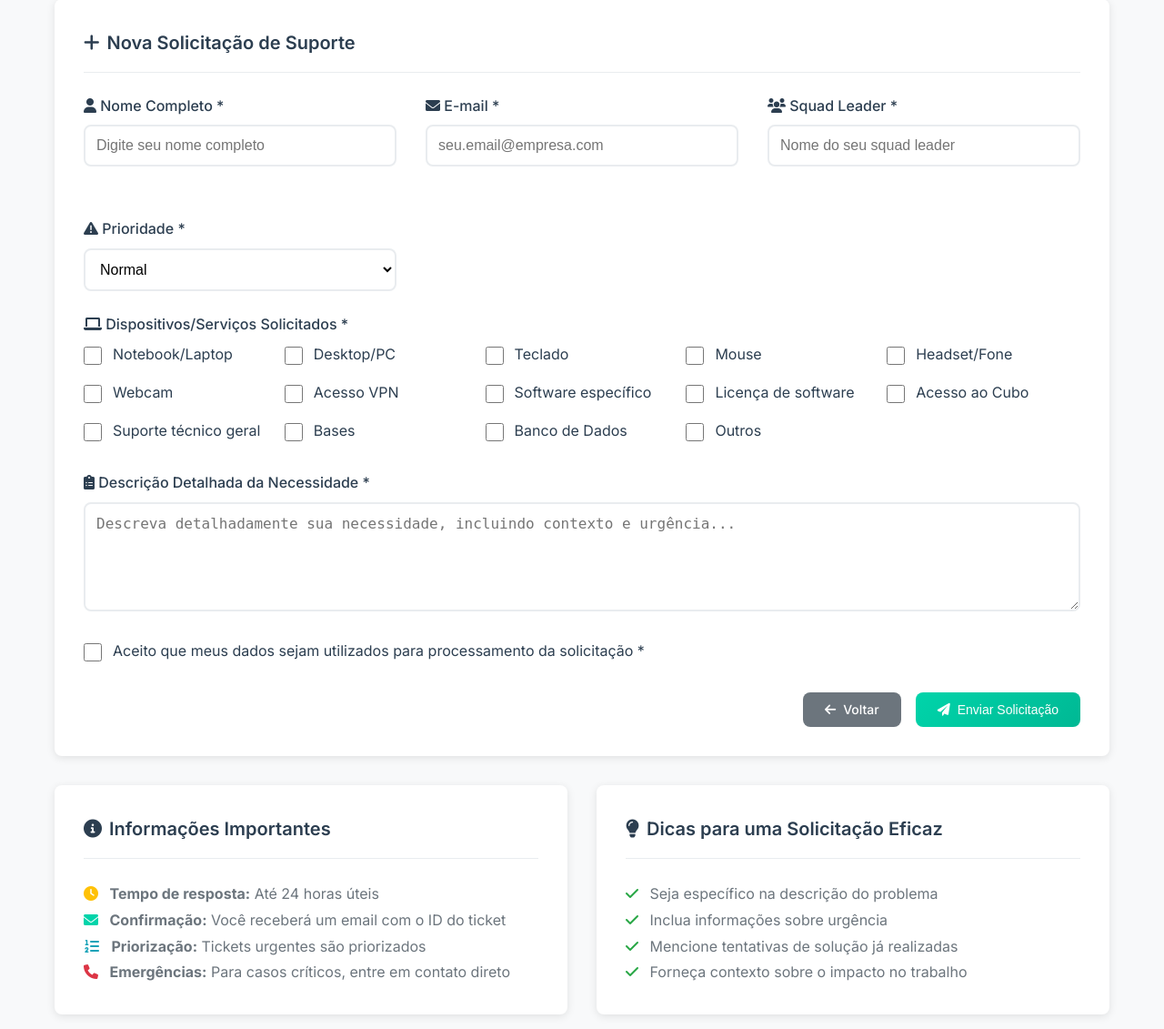
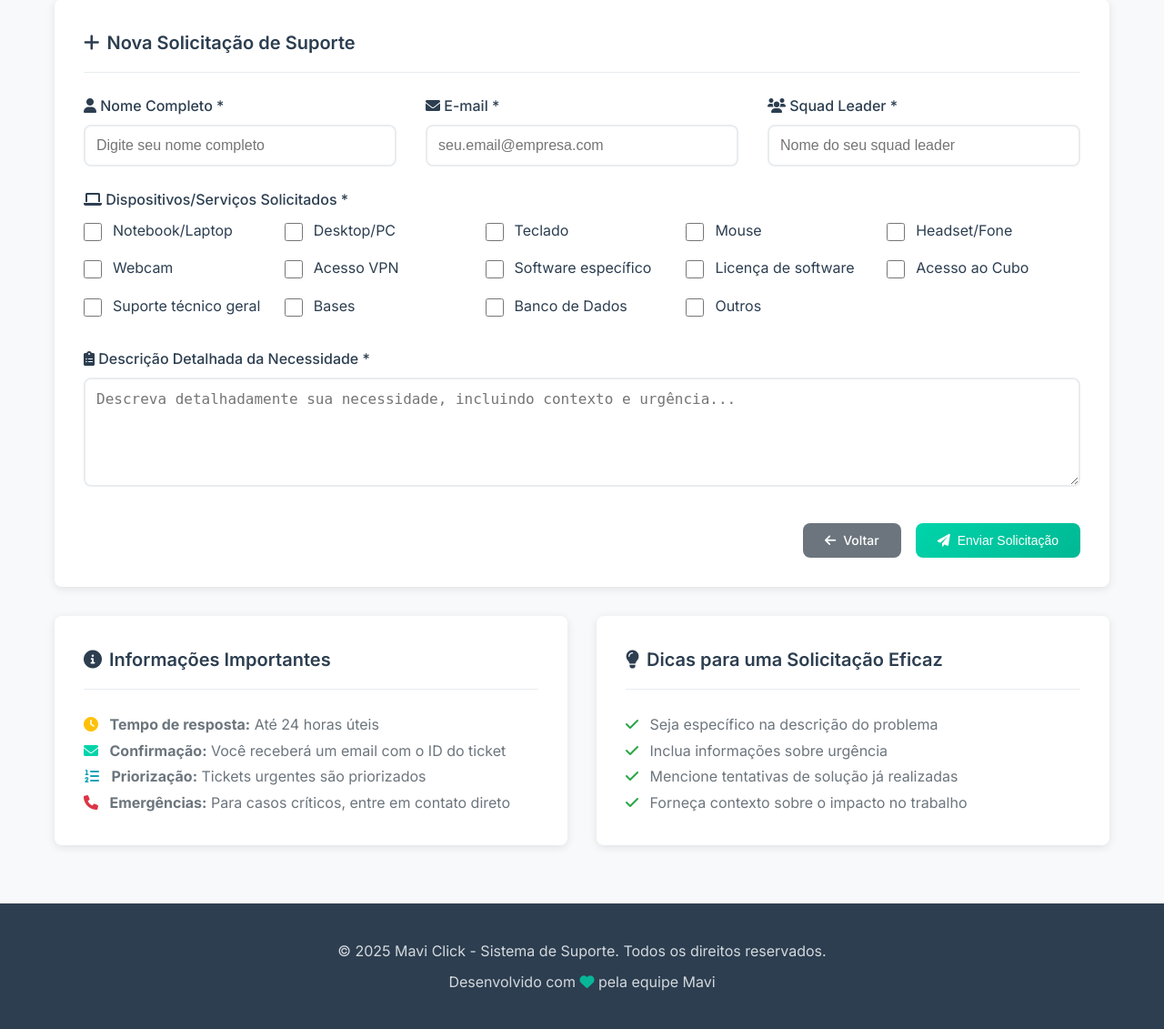
Before and after one commit to gabrielmattosc/mavi-Suporte, a Flask app: page /tickets/new in a window 1280 px wide. Shown: the part 177-1308 px from the top of the page at 91% size. Run offline with Flask 3, Linux system fonts and the light colour scheme; a user stored in the database is signed in.

Commit message:
[UPDATE] PRIORIDADE DO TICKET

```diff
--- a/src/routes/ticket_routes.py
+++ b/src/routes/ticket_routes.py
@@ -20,40 +20,44 @@ def new():
 @ticket_bp.route('/create', methods=['POST'])
 @login_required
 def create():
-    """Cria um novo ticket e atualiza o estoque"""
+    """Cria um novo ticket com prioridade automática e atualiza o estoque"""
     try:
         # Coleta dados do formulário
         nome = request.form.get('nome', '').strip()
         email = request.form.get('email', '').strip()
         squad_leader = request.form.get('squad_leader', '').strip()
-        prioridade = request.form.get('prioridade', 'Normal')
+        # A linha que pegava a prioridade do formulário foi removida
         dispositivos_list = request.form.getlist('dispositivos')
         necessidade = request.form.get('necessidade', '').strip()
         aceita_termos = request.form.get('aceita_termos')
 
-        if not all([nome, email, squad_leader, necessidade]) or not dispositivos_list or not aceita_termos:
-            flash('Por favor, preencha todos os campos obrigatórios e aceite os termos.', 'error')
+        if not all([nome, email, squad_leader, necessidade]) or not dispositivos_list:
             return render_template('new_ticket.html', form_data=request.form)
+
+        # --- ALTERAÇÃO PRINCIPAL APLICADA AQUI ---
+        # A prioridade agora é determinada automaticamente pela lógica de negócio
+        prioridade = TicketService.determinar_prioridade(dispositivos_list)
 
         dados_ticket = {
             "nome": nome, "email": email, "squad_leader": squad_leader,
             "dispositivos": ", ".join(dispositivos_list),
-            "necessidade": necessidade, "prioridade": prioridade
+            "necessidade": necessidade, "prioridade": prioridade # Usa a prioridade automática
         }
 
         ticket_id = TicketService.criar_ticket(dados_ticket)
 
         if ticket_id:
-            # --- ATUALIZAÇÃO DE ESTOQUE APLICADA AQUI ---
+            # Atualiza o estoque dos itens solicitados
             for item in dispositivos_list:
                 sucesso_baixa = ProductService.decrementar_estoque(item)
                 if not sucesso_baixa:
-                    flash(f'Aviso: Não foi possível dar baixa no estoque do item "{item}". Verifique o inventário.', 'warning')
+                    flash(f'Aviso: Esse item "{item}". Não é do estoque', 'warning')
 
+            # Registra a ação no log, agora com a prioridade automática
             LogService.registrar_log(
                 usuario=session['user']['username'],
                 acao="Criação de Ticket",
-                detalhes=f"Ticket #{ticket_id} criado por {nome}."
+                detalhes=f"Ticket #{ticket_id} (Prioridade: {prioridade}) criado por {nome}."
             )
 
             posicao_fila = TicketService.obter_posicao_fila(ticket_id)
--- a/src/templates/new_ticket.html
+++ b/src/templates/new_ticket.html
@@ -52,17 +52,6 @@
                            required
                            value="{{ request.form.squad_leader or '' }}">
                 </div>
-
-                <div class="form-group">
-                    <label for="prioridade" class="form-label">
-                        <i class="fas fa-exclamation-triangle"></i> Prioridade *
-                    </label>
-                    <select id="prioridade" name="prioridade" class="form-control" required>
-                        <option value="Normal" {% if request.form.prioridade == 'Normal' %}selected{% endif %}>Normal</option>
-                        <option value="Alta" {% if request.form.prioridade == 'Alta' %}selected{% endif %}>Alta</option>
-                        <option value="Urgente" {% if request.form.prioridade == 'Urgente' %}selected{% endif %}>Urgente</option>
-                    </select>
-                </div>
             </div>
 
             <div class="form-group">
@@ -108,17 +97,6 @@
                           class="form-control form-textarea"
                           placeholder="Descreva detalhadamente sua necessidade, incluindo contexto e urgência..."
                           required>{{ request.form.necessidade or '' }}</textarea>
-            </div>
-
-            <div class="form-checkbox">
-                <input type="checkbox"
-                       id="aceita_termos"
-                       name="aceita_termos"
-                       required
-                       {% if request.form.aceita_termos %}checked{% endif %}>
-                <label for="aceita_termos">
-                    Aceito que meus dados sejam utilizados para processamento da solicitação *
-                </label>
             </div>
 
             <div style="display: flex; gap: 1rem; justify-content: flex-end; margin-top: 2rem;">
--- a/src/templates/ticket_success.html
+++ b/src/templates/ticket_success.html
@@ -17,6 +17,7 @@
             <p class="success-subtitle">
                 A sua solicitação foi recebida e já está na nossa fila de atendimento.
                 Enviámos um email de confirmação com todos os detalhes.
+                Confira também sua caixa de spam.
             </p>
 
             <hr class="separator">
```
Also changed, not shown: src/services/ticket_service.py (+25 -0 lines), src/database/app.db.
